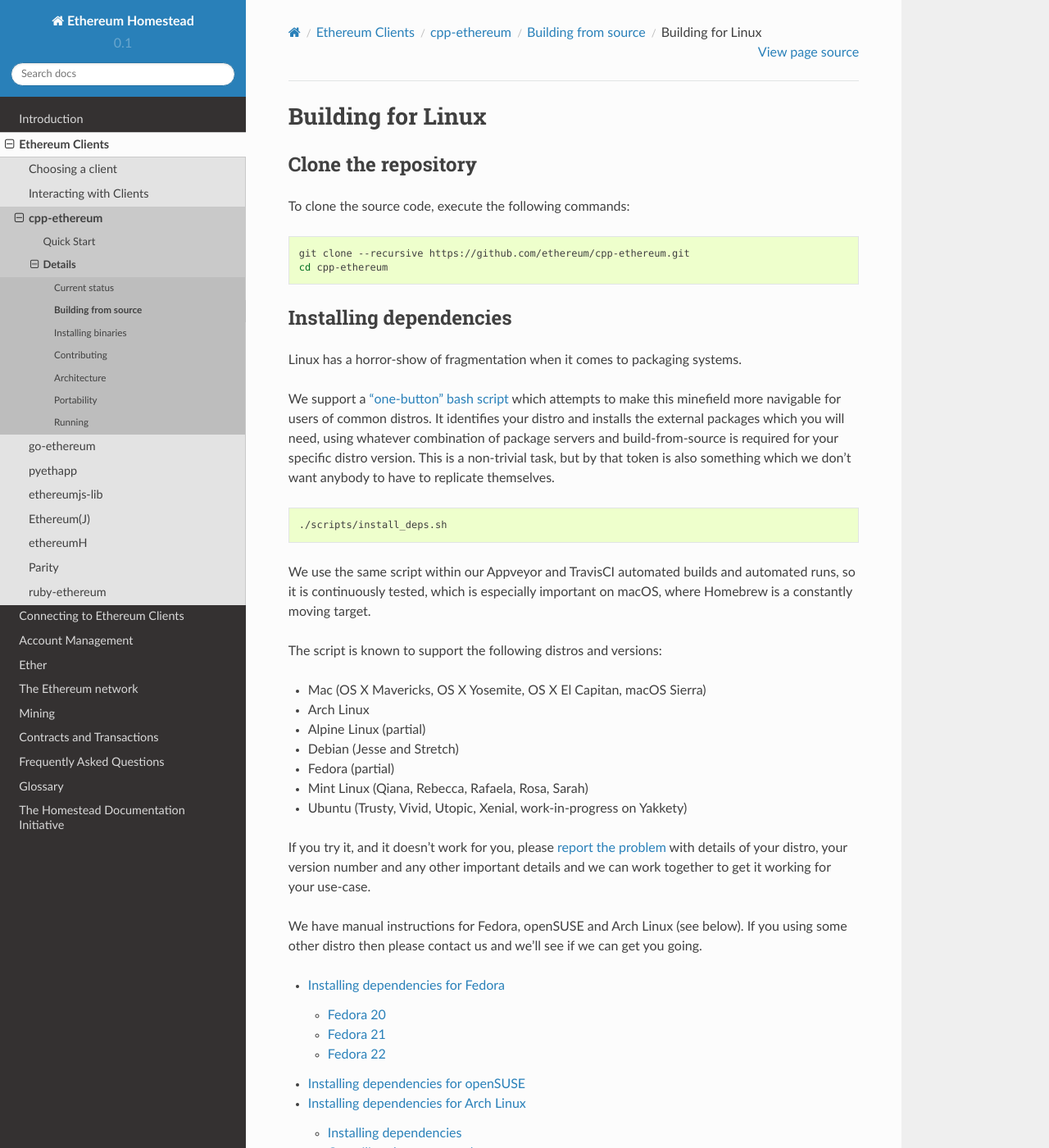
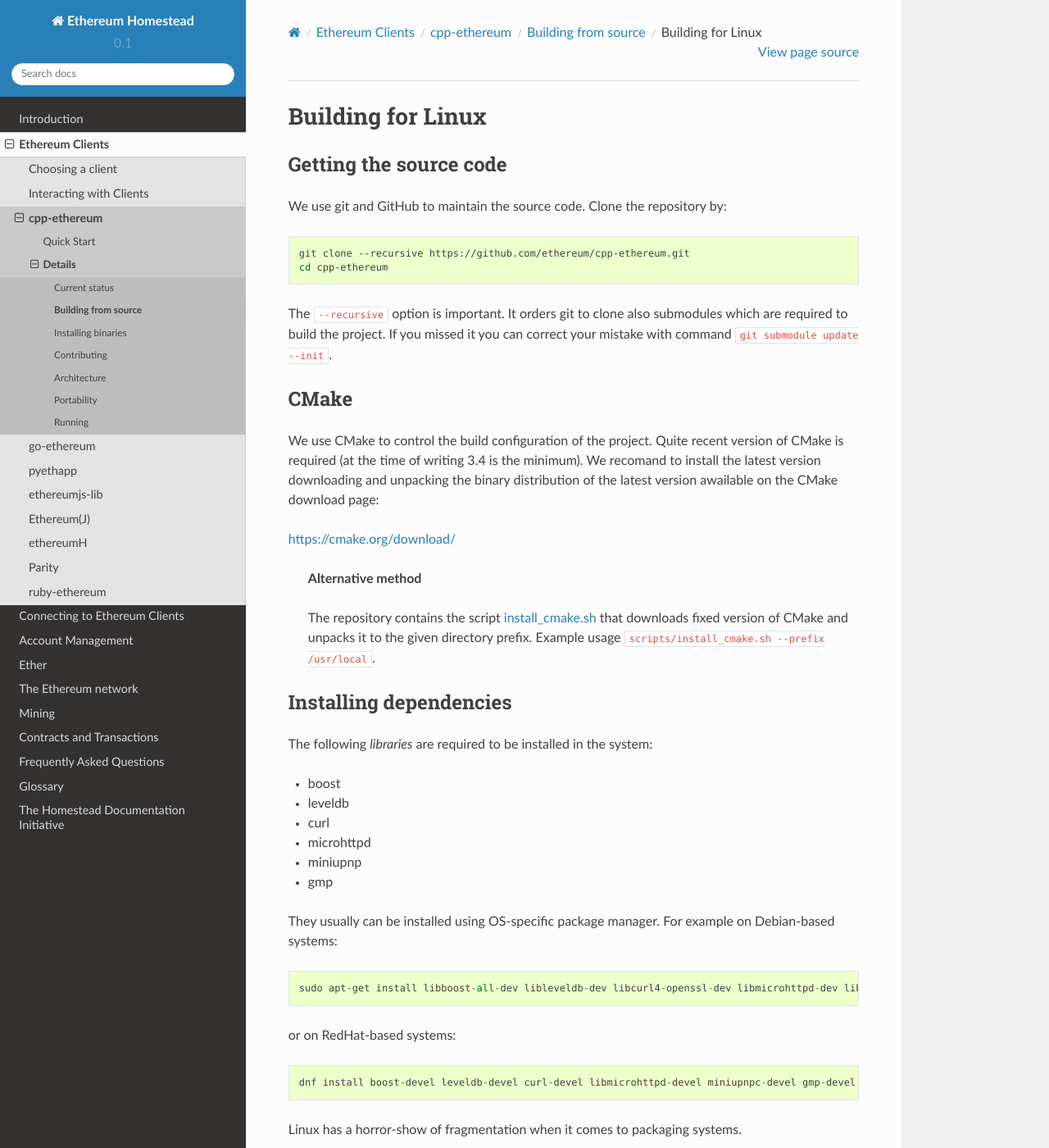
Before and after one commit to ethereum/homestead-guide, a Sphinx documentation site: the page built from source/ethereum-clients/cpp-ethereum/building-from-source/linux.rst, in a window 1280 px wide and 1400 px high. Shown: the whole window at 82% size. Built offline with Sphinx 7.4.7 and the Read the Docs theme 2.0.0, drawn with Linux system fonts in a browser that asks for light colours; some of the changed text lies outside the part shown.

Commit message:
cpp-ethereum: Update build instructions for Linux

```diff
--- a/source/ethereum-clients/cpp-ethereum/building-from-source/linux.rst
+++ b/source/ethereum-clients/cpp-ethereum/building-from-source/linux.rst
@@ -5,19 +5,55 @@
 ##################
 
 
-Clone the repository
-====================
+Getting the source code
+===================
 
-To clone the source code, execute the following commands:
+We use git and GitHub to maintain the source code. Clone the repository by:
 
 .. code:: bash
 
     git clone --recursive https://github.com/ethereum/cpp-ethereum.git
     cd cpp-ethereum
 
+The ``--recursive`` option is important. It orders git to clone also submodules which are required to build the project.
+If you missed it you can correct your mistake with command ``git submodule update --init``.
+
+
+CMake
+=====
+
+We use CMake to control the build configuration of the project. Quite recent version of CMake is required (at the time of writing 3.4 is the minimum). We recomand to install the latest version downloading and unpacking the binary distribution of the latest version awailable on the CMake download page:
+
+https://cmake.org/download/
+
+    **Alternative method**
+
+    The repository contains the script
+    `install_cmake.sh <https://github.com/ethereum/cpp-ethereum/blob/develop/scripts/install_cmake.sh>`_
+    that downloads fixed version of CMake and unpacks it
+    to the given directory prefix. Example usage ``scripts/install_cmake.sh --prefix /usr/local``.
+
 
 Installing dependencies
 =======================
+
+The following *libraries* are required to be installed in the system:
+
+- boost
+- leveldb
+- curl
+- microhttpd
+- miniupnp
+- gmp
+
+They usually can be installed using OS-specific package manager. For example on Debian-based systems::
+
+    sudo apt-get install libboost-all-dev libleveldb-dev libcurl4-openssl-dev libmicrohttpd-dev libminiupnpc-dev libgmp-dev
+
+or on RedHat-based systems::
+
+    dnf install boost-devel leveldb-devel curl-devel libmicrohttpd-devel miniupnpc-devel gmp-devel
+
 
 Linux has a horror-show of fragmentation when it comes to packaging systems.
 
@@ -31,21 +67,11 @@
 
 .. code:: bash
 
-    ./scripts/install_deps.sh
+    scripts/install_deps.sh
 
-We use the same script within our Appveyor and TravisCI automated builds
-and automated runs, so it is continuously tested, which is especially
-important on macOS, where Homebrew is a constantly moving target.
-
-The script is known to support the following distros and versions:
-
-* Mac (OS X Mavericks, OS X Yosemite, OS X El Capitan, macOS Sierra)
-* Arch Linux
-* Alpine Linux (partial)
-* Debian (Jesse and Stretch)
-* Fedora (partial)
-* Mint Linux (Qiana, Rebecca, Rafaela, Rosa, Sarah)
-* Ubuntu (Trusty, Vivid, Utopic, Xenial, work-in-progress on Yakkety)
+We use the same script for automated builds and continuous integration,
+so it is continuously tested, which is especially
+important on MacOS, where Homebrew is a constantly moving target.
 
 If you try it, and it doesn't work for you, please
 `report the problem <https://github.com/ethereum/cpp-ethereum/issues/new>`_
```
